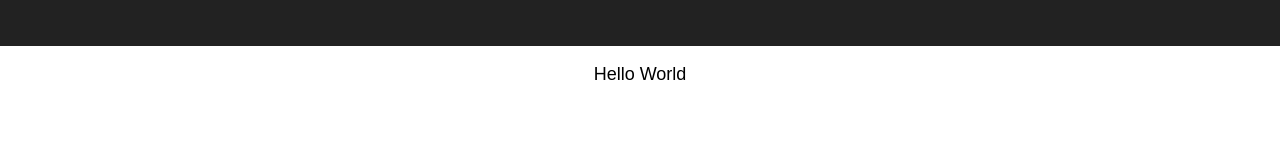
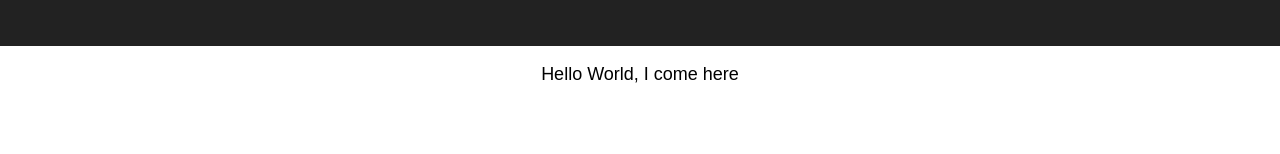
Before and after one commit to jenkins-docs/simple-node-js-react-npm-app, a React (Create React App) app: page / in a window 1280 px wide. Shown: the part 144-298 px from the top of the page. Built offline with nearby package versions, Linux system fonts and the light colour scheme.

Commit message:
Update home

```diff
--- a/src/App.js
+++ b/src/App.js
@@ -11,7 +11,7 @@ class App extends Component {
           <h1 className="App-title">Welcome to React</h1>
         </header>
         <p className="App-intro">
-          Hello World
+          Hello World, I come here
         </p>
       </div>
     );
```
